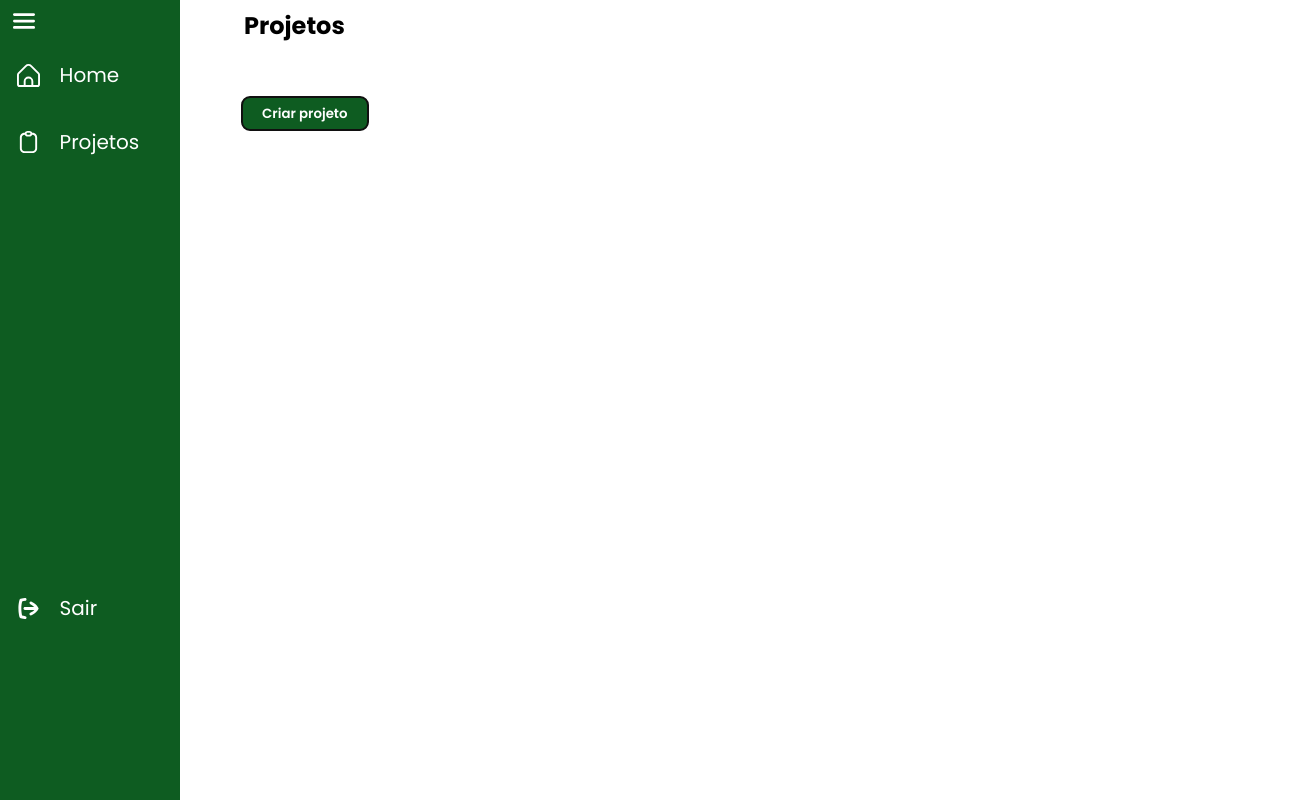
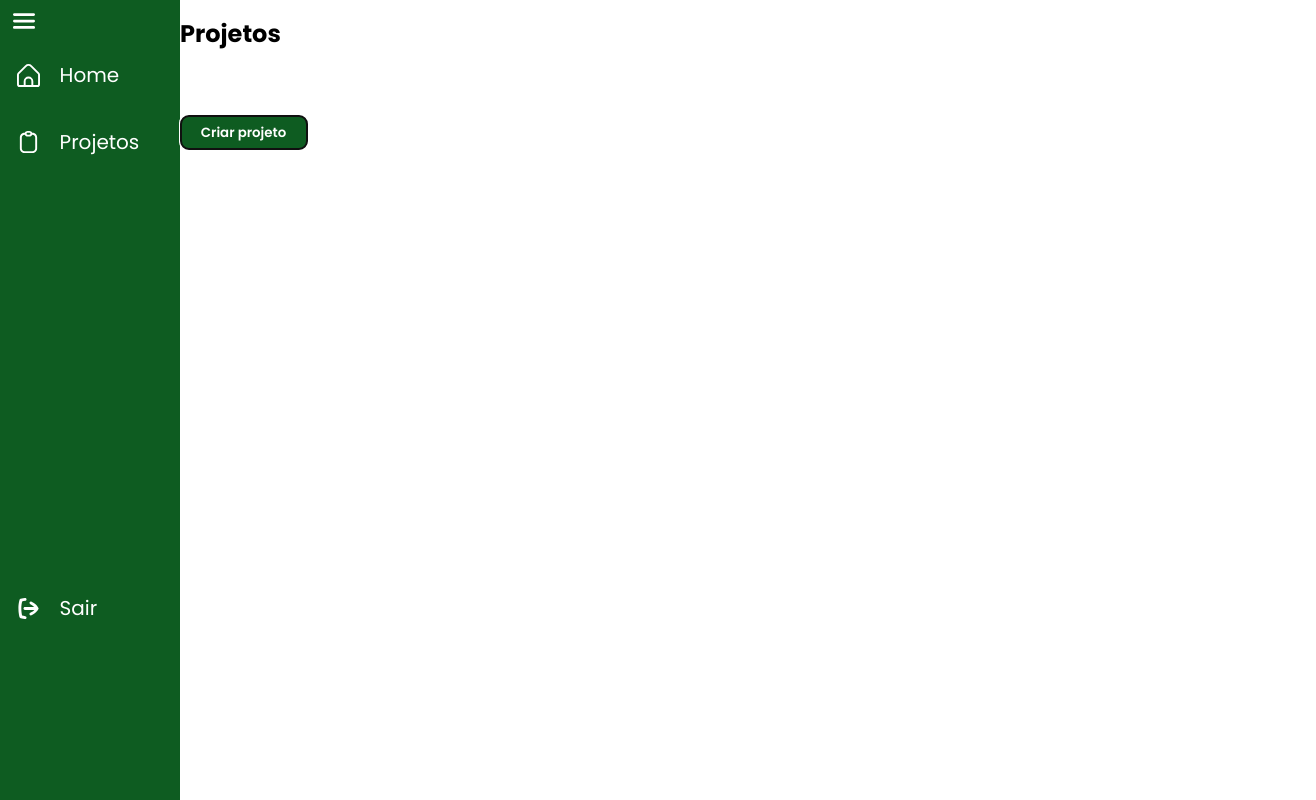
Before and after one commit to 2025-2-MCC2/Projeto4, a React (Vite) app in the folder frontend/frontend-empathize/: page /projects in a window 1280 px wide. Shown: the whole page, 1316 px wide, since content can reach past the window. Built offline with nearby package versions, Linux system fonts and the light colour scheme.

Commit message:
organizei o projeto e criei os containers de projetos

```diff
--- a/frontend/frontend-empathize/src/components/CreateProject/CreateProject.jsx
+++ b/frontend/frontend-empathize/src/components/CreateProject/CreateProject.jsx
@@ -1,5 +1,7 @@
 import React, { useEffect, useRef, useState } from "react";
 import styles from "./style.module.css";
+
+const savedProjects = [];
 
 export default function CreateProject({ onSave }) {
   const [isOpen, setIsOpen] = useState(false);
@@ -8,6 +10,18 @@ export default function CreateProject({ onSave }) {
   const [error, setError] = useState("");
   const modalRef = useRef(null);
   const openButtonRef = useRef(null);
+  const [isSalved, setIsSalved] = useState(false);
+
+  function creatingProject() {
+    const result = savedProjects.map((value) => (
+      <>
+        <div className={styles.containerProject}>
+          <p>{value}</p>
+        </div>
+      </>
+    ));
+    return result;
+  }
 
   useEffect(() => {
     function onKey(e) {
@@ -45,6 +59,7 @@ export default function CreateProject({ onSave }) {
     if (typeof onSave === "function") onSave(payload);
     else console.log("Saving project:", payload);
 
+    savedProjects.push(payload.name);
     // reset
     setName("");
     setDescription("");
@@ -118,7 +133,7 @@ export default function CreateProject({ onSave }) {
                 >
                   Cancelar
                 </button>
-                <button type="submit" className={styles.save}>
+                <button type="submit" className={styles.save} onClick={() => setIsSalved(true)}>
                   Salvar
                 </button>
               </div>
@@ -126,6 +141,10 @@ export default function CreateProject({ onSave }) {
           </div>
         </div>
       )}
+
+      <div className={styles.mainContainerProject}>
+        {isSalved && creatingProject()}
+      </div>
     </>
   );
 }
--- a/frontend/frontend-empathize/src/components/CreateProject/style.module.css
+++ b/frontend/frontend-empathize/src/components/CreateProject/style.module.css
@@ -8,8 +8,38 @@
   background: #0e5c21;
   color: white;
   font-weight: 600;
-  margin-top: 6rem;
-  margin-left: -6.5rem;
+  margin-top: 4rem;
+  margin-left: -.5px;
+}
+
+.containerProject {
+  width: 100%;
+  height: 120%;
+  border: solid #D7FDD9;
+  color: #000;
+  background-color: #D7FDD9;
+  border-radius: 15px;
+  margin-top: 3rem;
+  transition: .5s;
+}
+
+.containerProject > p {
+  padding: 10px;
+  font-weight: bold;
+  font-size: large;
+}
+
+.containerProject:hover {
+  border-color: #179e1e;
+  background-color: #179e1e;
+  cursor: pointer;
+}
+
+.mainContainerProject {
+  display: grid;
+  grid-template-columns: 200px 200px 200px 200px;
+  gap: 2rem;
+  margin-right: 15rem;
 }
 
 .overlay {
@@ -22,12 +52,6 @@
   backdrop-filter: blur(4px);
   z-index: 1000;
   padding: 1rem;
-}
-
-.containerManagement {
-  width: 10rem;
-  height: 6.5rem;
-  border: solid #000;
 }
 
 .modal {
--- a/frontend/frontend-empathize/src/pages/Projects/Projects.jsx
+++ b/frontend/frontend-empathize/src/pages/Projects/Projects.jsx
@@ -6,9 +6,13 @@ export default function Projects() {
     return (
         <>
             <div className={styles.theBody}>
-                <Navigator />
-                <h2>Projetos</h2>
-                <CreateProject />
+                <div className={styles.navigatorContainer}>
+                    <Navigator />
+                </div>
+                <div className={styles.projectContainer}>
+                    <h2>Projetos</h2>
+                    <CreateProject />
+                </div>
             </div>
         </>
     );
--- a/frontend/frontend-empathize/src/pages/Projects/style.module.css
+++ b/frontend/frontend-empathize/src/pages/Projects/style.module.css
@@ -1,8 +1,18 @@
 .theBody {
-    display: flex;
+    display: grid;
+    grid-template-areas:
+        'navigator content'
+    ;
 }
 
-h2 {
-    margin-left: 4rem;
-    margin-top: .5rem;
+.navigatorContainer {
+    grid-area: navigator;
 }
+
+.projectContainer {
+    grid-area: content;
+}
+
+.projectContainer > h2 {
+    margin-top: 1rem;
+}
```
